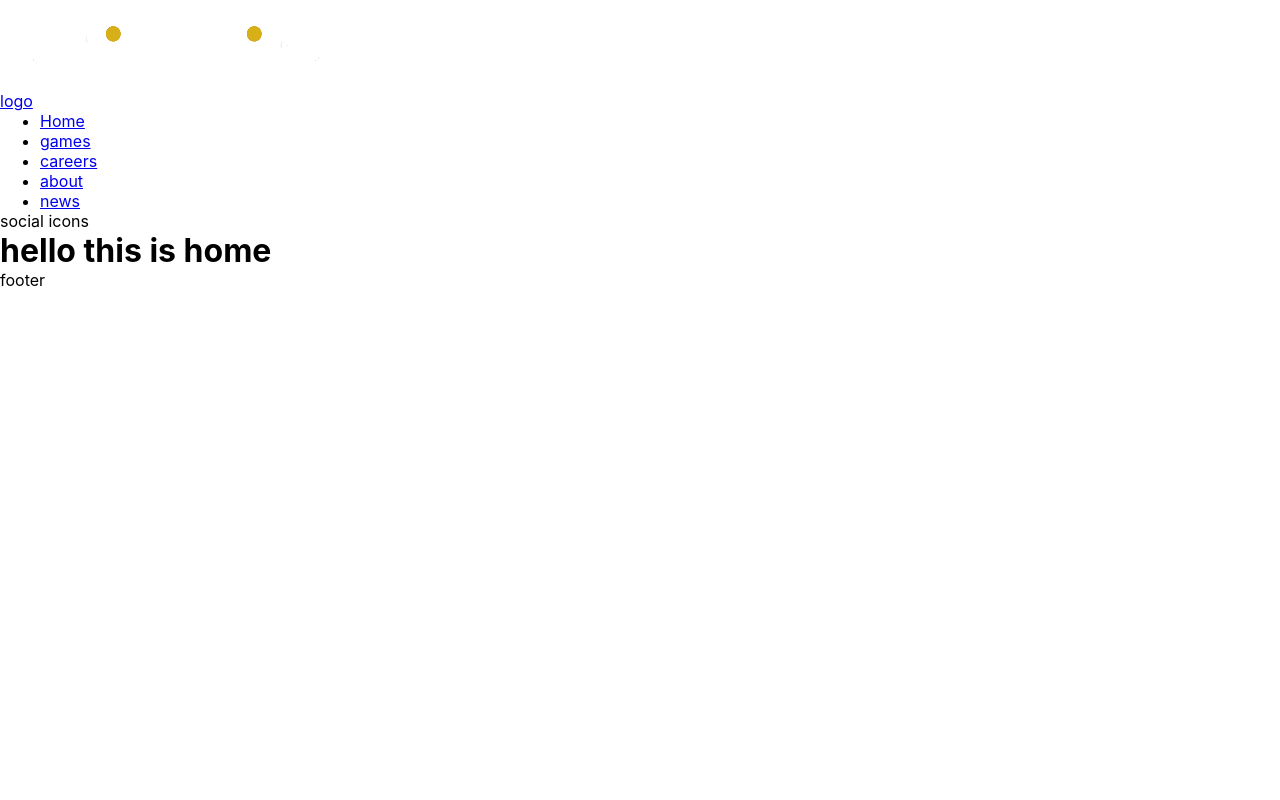
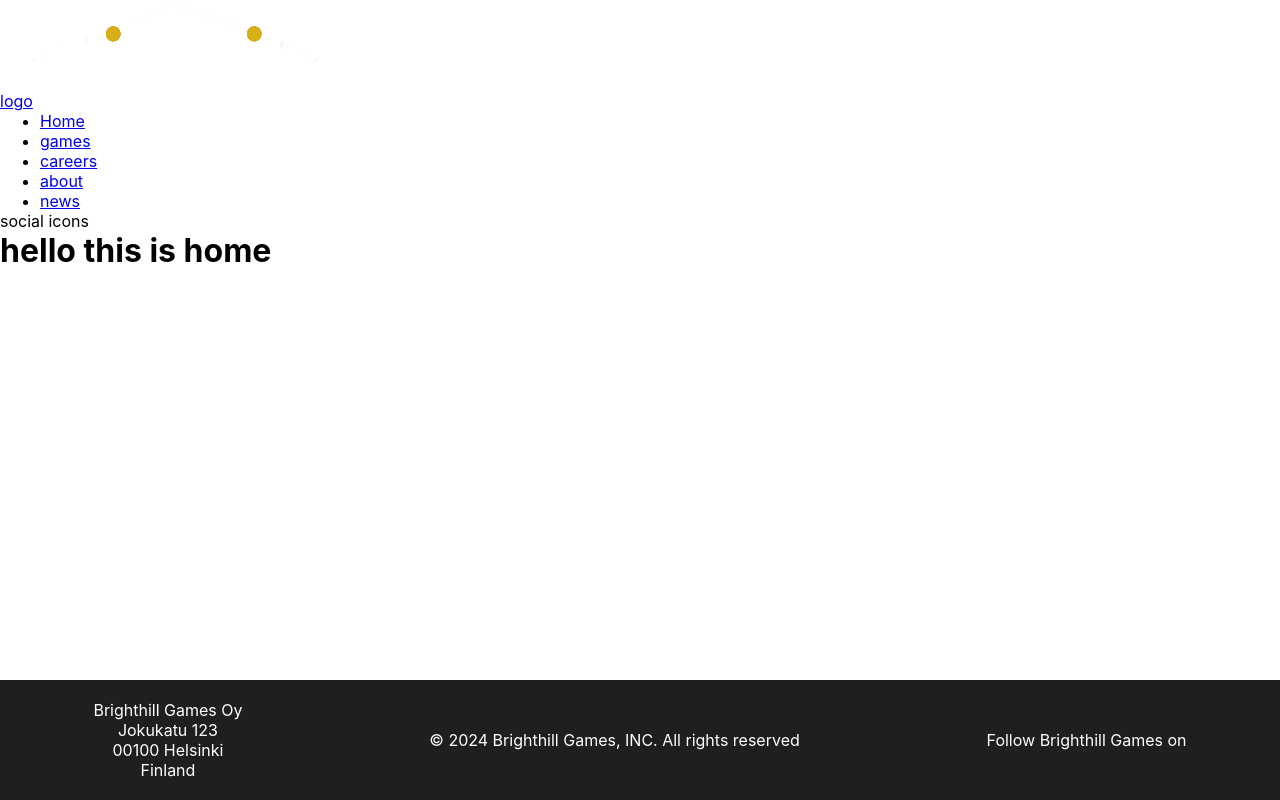
Before and after one commit to MiaaaV/Brighthill-Games, a React (Create React App) app in the folder brighthill-games/: page /BrighthillGames/ in a window 1280 px wide. Built offline with nearby package versions, Linux system fonts and the light colour scheme.

Commit message:
Making footer

```diff
--- a/brighthill-games/src/components/Footer.js
+++ b/brighthill-games/src/components/Footer.js
@@ -1,9 +1,27 @@
+import React from 'react';
+import './styles/Footer.css';
+
 function Footer() {
 
   return (
     <>
-      <footer>
-        footer
+      <footer className='footer'>
+        <div className='container'>
+          <div className='footer-content'>
+            <div className='footer-address'>
+              <p>Brighthill Games Oy</p>
+              <p>Jokukatu 123</p>
+              <p>00100 Helsinki</p>
+              <p>Finland</p>
+            </div>
+            <div>
+              <p>© 2024 Brighthill Games, INC. All rights reserved</p>
+            </div>
+            <div>
+              <p>Follow Brighthill Games on</p>
+            </div>
+          </div>
+        </div>
       </footer>
     </>
   )
--- /dev/null
+++ b/brighthill-games/src/components/styles/Footer.css
@@ -0,0 +1,14 @@
+.footer {
+    position: fixed;
+    left: 0;
+    bottom: 0;
+    width: 100%;
+    background-color: #1f1f1f;
+    color: #fff;
+    text-align: center;
+    padding: 20px 0;
+  }
+.footer-content {
+    display: flex;
+    align-items: center;
+}
```
